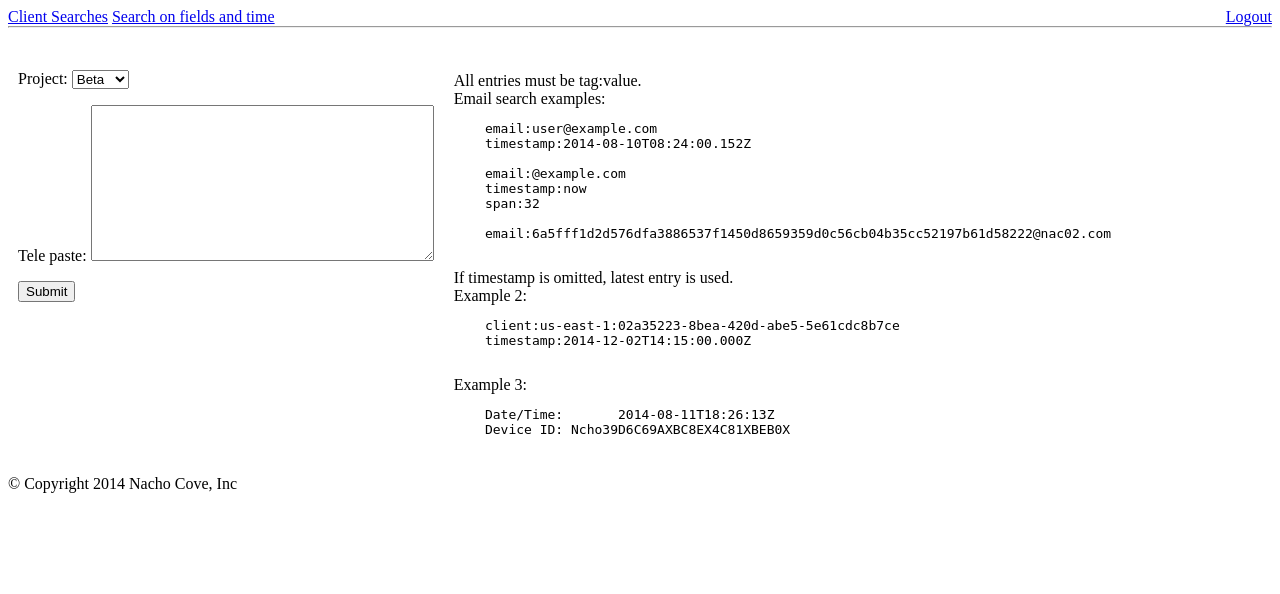
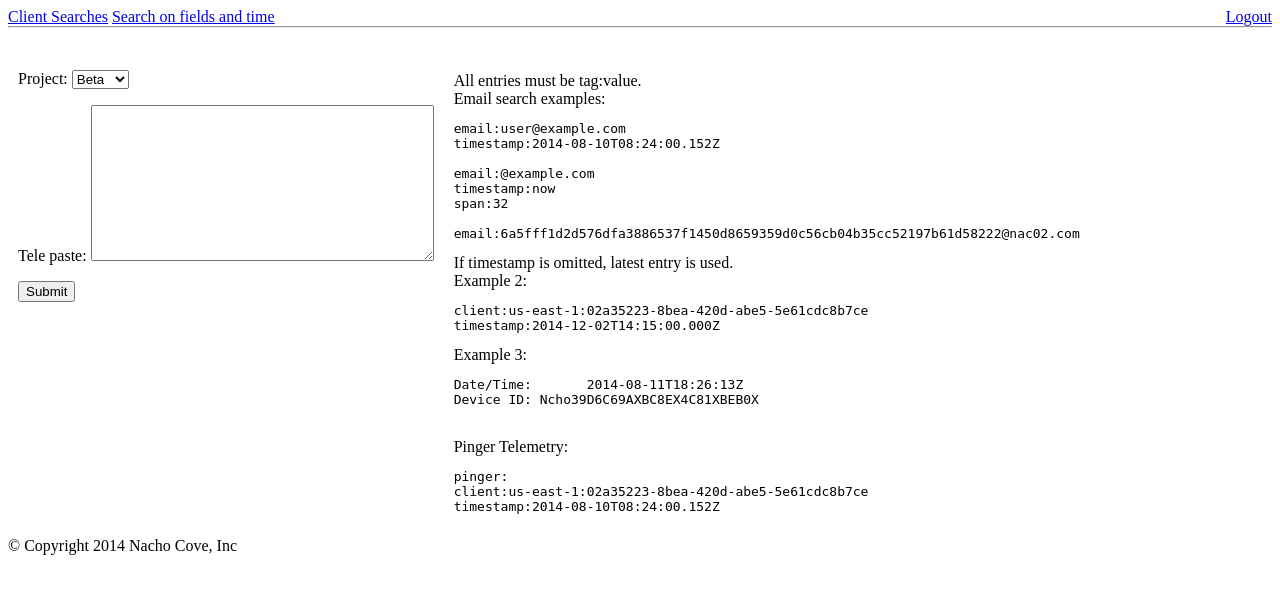
Before and after one commit to nachocove/Telemetry, a Django app: template Viewer/templates/home.html in a window 1280 px wide. Shown: the top 594 px of the page. Run offline with Django 3.2, Linux system fonts and the light colour scheme; the template is opened without the code that fills it: values that come from a table or form of the project are taken from there, others are empty; parts of the project's set-up code (start-up, migrations or seed data) failed here and were passed over.

Commit message:
add pinger telemetry example

```diff
--- a/Viewer/templates/home.html
+++ b/Viewer/templates/home.html
@@ -11,27 +11,26 @@
     All entries must be tag:value.
     <br/>
     Email search examples:
-    <pre>
-    email:user@example.com
-    timestamp:2014-08-10T08:24:00.152Z
+    <pre>email:user@example.com
+timestamp:2014-08-10T08:24:00.152Z
 
-    email:@example.com
-    timestamp:now
-    span:32
+email:@example.com
+timestamp:now
+span:32
 
-    email:6a5fff1d2d576dfa3886537f1450d8659359d0c56cb04b35cc52197b61d58222@nac02.com
-    </pre>
+email:6a5fff1d2d576dfa3886537f1450d8659359d0c56cb04b35cc52197b61d58222@nac02.com</pre>
     If timestamp is omitted, latest entry is used.
     <br/>
     Example 2:
-    <pre>
-    client:us-east-1:02a35223-8bea-420d-abe5-5e61cdc8b7ce
-    timestamp:2014-12-02T14:15:00.000Z
-    </pre>
+    <pre>client:us-east-1:02a35223-8bea-420d-abe5-5e61cdc8b7ce
+timestamp:2014-12-02T14:15:00.000Z</pre>
     Example 3:
-    <pre>
-    Date/Time:       2014-08-11T18:26:13Z
-    Device ID: Ncho39D6C69AXBC8EX4C81XBEB0X
-    </pre>
+    <pre>Date/Time:       2014-08-11T18:26:13Z
+Device ID: Ncho39D6C69AXBC8EX4C81XBEB0X</pre>
+    <br/>
+    Pinger Telemetry:
+    <pre>pinger:
+client:us-east-1:02a35223-8bea-420d-abe5-5e61cdc8b7ce
+timestamp:2014-08-10T08:24:00.152Z</pre>
 </div>
 {% endblock %}
```
